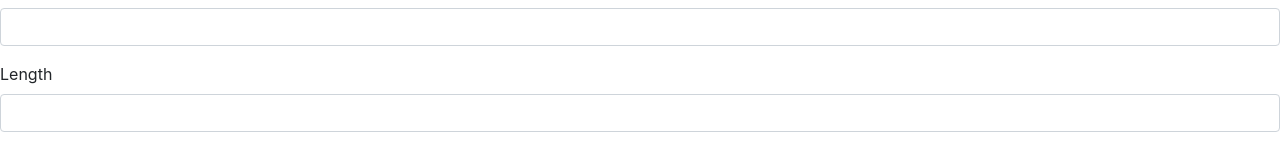
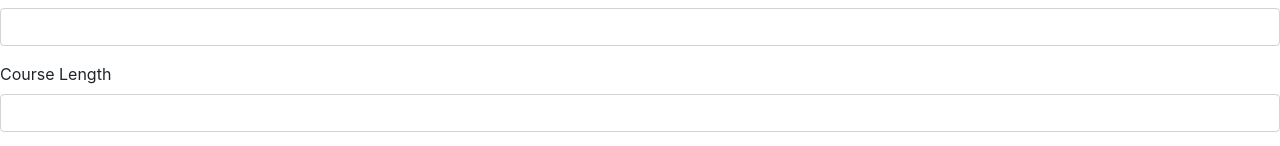
Before and after one commit to jeradcliffe/plural-sight-admin, a React (Create React App) app: page /course in a window 1280 px wide. Shown: the part 402-548 px from the top of the page. Built offline with nearby package versions, Linux system fonts and the light colour scheme.

Commit message:
Add course functionality is working

```diff
--- a/src/actions/actionTypes.js
+++ b/src/actions/actionTypes.js
@@ -1,6 +1,5 @@
 export const LOAD_COURSES_SUCCESS = 'LOAD_COURSES_SUCCESS';
-export const CREATE_COURSES_SUCCESS = 'CREATE_COURSES_SUCCESS';
+export const SAVE_COURSE_SUCCESS = 'SAVE_COURSE_SUCCESS';
 export const UPDATE_COURSES_SUCCESS = 'UPDATE_COURSES_SUCCESS';
 
-
 export const LOAD_AUTHORS_SUCCESS = 'LOAD_AUTHORS_SUCCESS';
--- a/src/actions/courseActions.js
+++ b/src/actions/courseActions.js
@@ -5,8 +5,8 @@ export function loadCoursesSuccess(courses) {
     return {type: types.LOAD_COURSES_SUCCESS, courses}
 }
 
-export function createCourseSuccess(courses) {
-    return {type: types.CREATE_COURSES_SUCCESS, courses}
+export function saveCourseSuccess(course) {
+    return {type: types.SAVE_COURSE_SUCCESS, course}
 }
 
 export function updateCourseSuccess(course) {
@@ -28,7 +28,7 @@ export function saveCourse(course) {
         return CourseApi.saveCourse(course).then(savedCourse => {
             course.id ?
                 dispatch(updateCourseSuccess(savedCourse)) :
-                dispatch(createCourseSuccess(savedCourse))
+                dispatch(saveCourseSuccess(savedCourse))
         }).catch(error => {
             throw(error);
         })
--- a/src/api/mockAuthorApi.js
+++ b/src/api/mockAuthorApi.js
@@ -41,11 +41,11 @@ class AuthorApi {
             setTimeout(() => {
                 // Simulate server-side validation
                 const minAuthorNameLength = 3;
-                if (author.firstName.length < minAuthorNameLength) {
+                if (author.firstName.courseLength < minAuthorNameLength) {
                     reject(`First Name must be at least ${minAuthorNameLength} characters.`);
                 }
 
-                if (author.lastName.length < minAuthorNameLength) {
+                if (author.lastName.courseLength < minAuthorNameLength) {
                     reject(`Last Name must be at least ${minAuthorNameLength} characters.`);
                 }
 
--- a/src/api/mockCourseApi.js
+++ b/src/api/mockCourseApi.js
@@ -9,7 +9,7 @@ const courses = [
         title: "Building Applications in React and Flux",
         watchHref: "http://www.pluralsight.com/courses/react-flux-building-applications",
         authorId: "cory-house",
-        length: "5:08",
+        courseLength: "5:08",
         category: "JavaScript"
     },
     {
@@ -17,7 +17,7 @@ const courses = [
         title: "Clean Code: Writing Code for Humans",
         watchHref: "http://www.pluralsight.com/courses/writing-clean-code-humans",
         authorId: "cory-house",
-        length: "3:10",
+        courseLength: "3:10",
         category: "Software Practices"
     },
     {
@@ -25,7 +25,7 @@ const courses = [
         title: "Architecting Applications for the Real World",
         watchHref: "http://www.pluralsight.com/courses/architecting-applications-dotnet",
         authorId: "cory-house",
-        length: "2:52",
+        courseLength: "2:52",
         category: "Software Architecture"
     },
     {
@@ -33,7 +33,7 @@ const courses = [
         title: "Becoming an Outlier: Reprogramming the Developer Mind",
         watchHref: "http://www.pluralsight.com/courses/career-reboot-for-developer-mind",
         authorId: "cory-house",
-        length: "2:30",
+        courseLength: "2:30",
         category: "Career"
     },
     {
@@ -41,7 +41,7 @@ const courses = [
         title: "Web Component Fundamentals",
         watchHref: "http://www.pluralsight.com/courses/web-components-shadow-dom",
         authorId: "cory-house",
-        length: "5:10",
+        courseLength: "5:10",
         category: "HTML5"
     }
 ];
@@ -70,7 +70,7 @@ class CourseApi {
             setTimeout(() => {
                 // Simulate server-side validation
                 const minCourseTitleLength = 1;
-                if (course.title.length < minCourseTitleLength) {
+                if (course.title.courseLength < minCourseTitleLength) {
                     reject(`Title must be at least ${minCourseTitleLength} characters.`);
                 }
 
--- a/src/components/common/textInput.js
+++ b/src/components/common/textInput.js
@@ -3,7 +3,7 @@ import PropTypes from 'prop-types';
 
 const TextInput = ({name, label, onChange, placeholder, value, error}) => {
     let wrapperClass = "form-group";
-    if (error && error.length > 0) {
+    if (error && error.courseLength > 0) {
         wrapperClass += " has-error"
     }
 
@@ -11,6 +11,7 @@ const TextInput = ({name, label, onChange, placeholder, value, error}) => {
         <div className={wrapperClass}>
             <label htmlFor={name}>{label}</label>
             <div className="field">
+
                 <input
                     type="text"
                     name={name}
--- a/src/components/course/courseForm.js
+++ b/src/components/course/courseForm.js
@@ -5,7 +5,7 @@ import SelectInput from "../common/selectInput";
 
 const CourseForm = ({course, allAuthors, onSave, onChange, loading, errors}) => {
     return (
-        <form>
+        <form onSubmit={onSave}>
             <h1>Manage Course</h1>
 
             <TextInput
@@ -32,18 +32,17 @@ const CourseForm = ({course, allAuthors, onSave, onChange, loading, errors}) =>
                 error={errors ? errors.category: ""}/>
 
             <TextInput
-                name={"length"}
-                label={"Length"}
-                value={course.length}
+                name={"courseLength"}
+                label={"Course Length"}
+                value={course.courseLength}
                 onChange={onChange}
-                error={errors ? errors.length : ""}/>
+                error={errors ? errors.courseLength : ""}/>
 
             <input
                 type="submit"
                 disabled={loading}
                 value={loading ? "Saving..." : "Save"}
-                className="btn btn-primary"
-                onClick={onSave}/>
+                className="btn btn-primary"/>
         </form>
     );
 };
@@ -55,6 +54,6 @@ CourseForm.propTypes = {
     onChange: PropTypes.func.isRequired,
     loading: PropTypes.bool,
     errors: PropTypes.object
-}
+};
 
 export default CourseForm;
--- a/src/components/course/courseList.js
+++ b/src/components/course/courseList.js
@@ -16,8 +16,8 @@ const CourseList = ({courses}) => {
             </thead>
 
             <tbody>
-                {courses.map(course =>
-                    <CourseListRow key={course.id} course={course}/>
+                {courses.map((course, step) =>
+                    <CourseListRow key={step} course={course}/>
                 )}
             </tbody>
         </table>
--- a/src/components/course/courseListRow.js
+++ b/src/components/course/courseListRow.js
@@ -9,7 +9,7 @@ const CourseListRow = ({course}) => {
             <td><Link to={'/course/' + course.id}>{course.title}</Link></td>
             <td>{course.authorId}</td>
             <td>{course.category}</td>
-            <td>{course.length}</td>
+            <td>{course.courseLength}</td>
         </tr>
     );
 };
--- a/src/components/course/coursesPage.js
+++ b/src/components/course/coursesPage.js
@@ -1,30 +1,21 @@
 import React, {Component} from 'react';
 import PropTypes from 'prop-types';
 import {connect} from 'react-redux';
-import {loadCourses} from "../../actions/courseActions";
 import CourseList from "./courseList";
+import Link from "react-router-dom/es/Link";
 
 class CoursesPage extends Component {
-    constructor(props) {
-        super(props);
-
-        this.state = {
-            course: {
-                title: ""
-            }
-        };
-    }
-
     render() {
         return (
             <div className="jumbotron">
                 <h1>Courses</h1>
-                <input
-                    type="submit"
-                    value="Add Course"
-                    className="btn btn-primary"
-                    onClick={this.redirectToAddCoursePage}
-                />
+                <Link to="/course">
+                    <input
+                        type="submit"
+                        value="Add Course"
+                        className="btn btn-primary"
+                    />
+                </Link>
                 <CourseList courses={this.props.courses}/>
             </div>
         );
@@ -38,7 +29,7 @@ function mapStateToProps(state) {
 }
 
 const mapDispatchToProps = {
-    loadCourses
+
 };
 
 CoursesPage.propTypes = {
--- a/src/reducers/courseReducer.js
+++ b/src/reducers/courseReducer.js
@@ -5,7 +5,7 @@ export default function courseReducer(state = initialState.courses, action) {
     switch(action.type) {
         case types.LOAD_COURSES_SUCCESS:
             return action.courses;
-        case types.CREATE_COURSES_SUCCESS:
+        case types.SAVE_COURSE_SUCCESS:
             return [
                 ...state,
                 Object.assign({}, action.course)
```
Also changed, not shown: src/components/course/manageCoursePage.js (+15 -8 lines).
